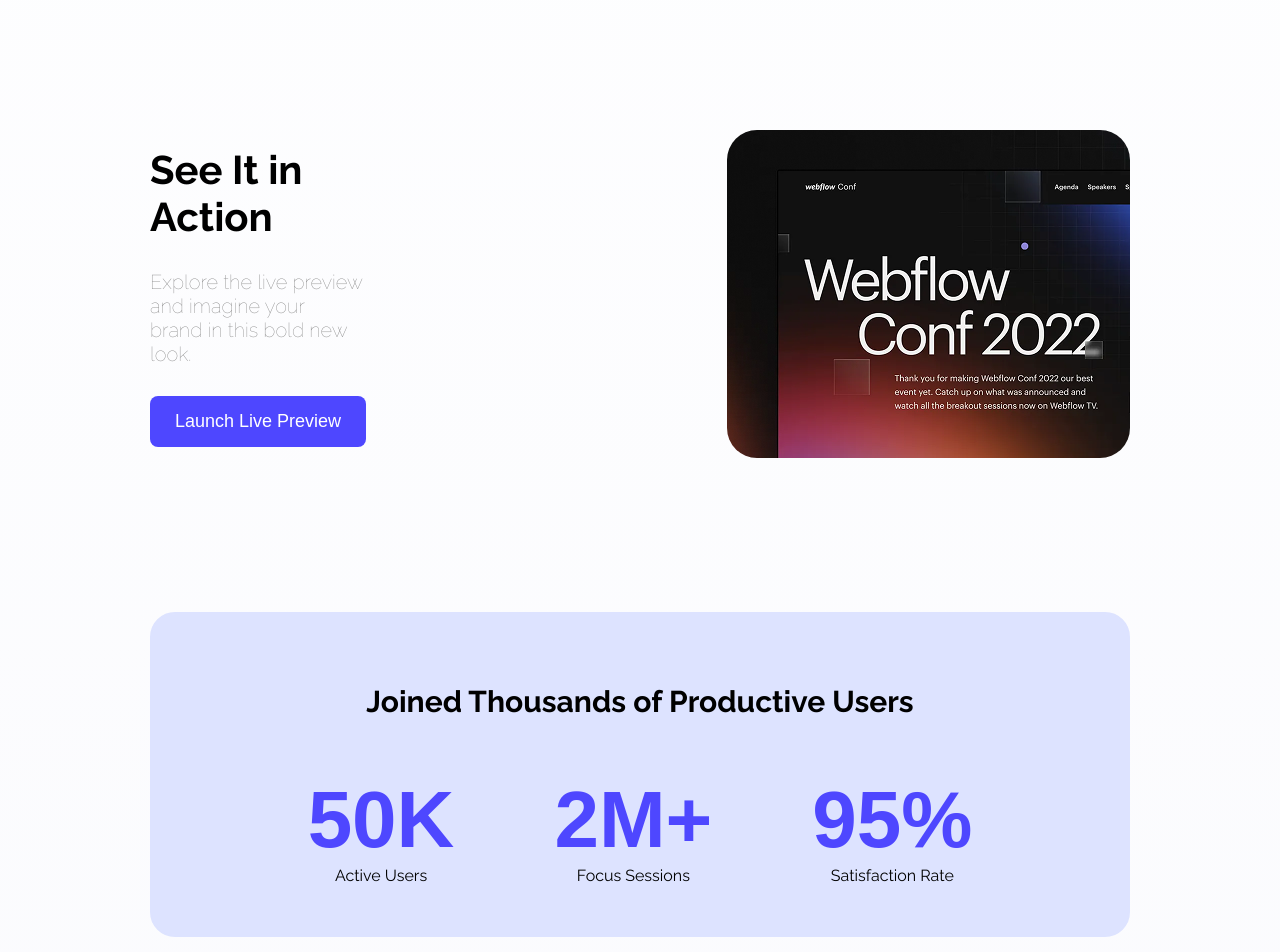
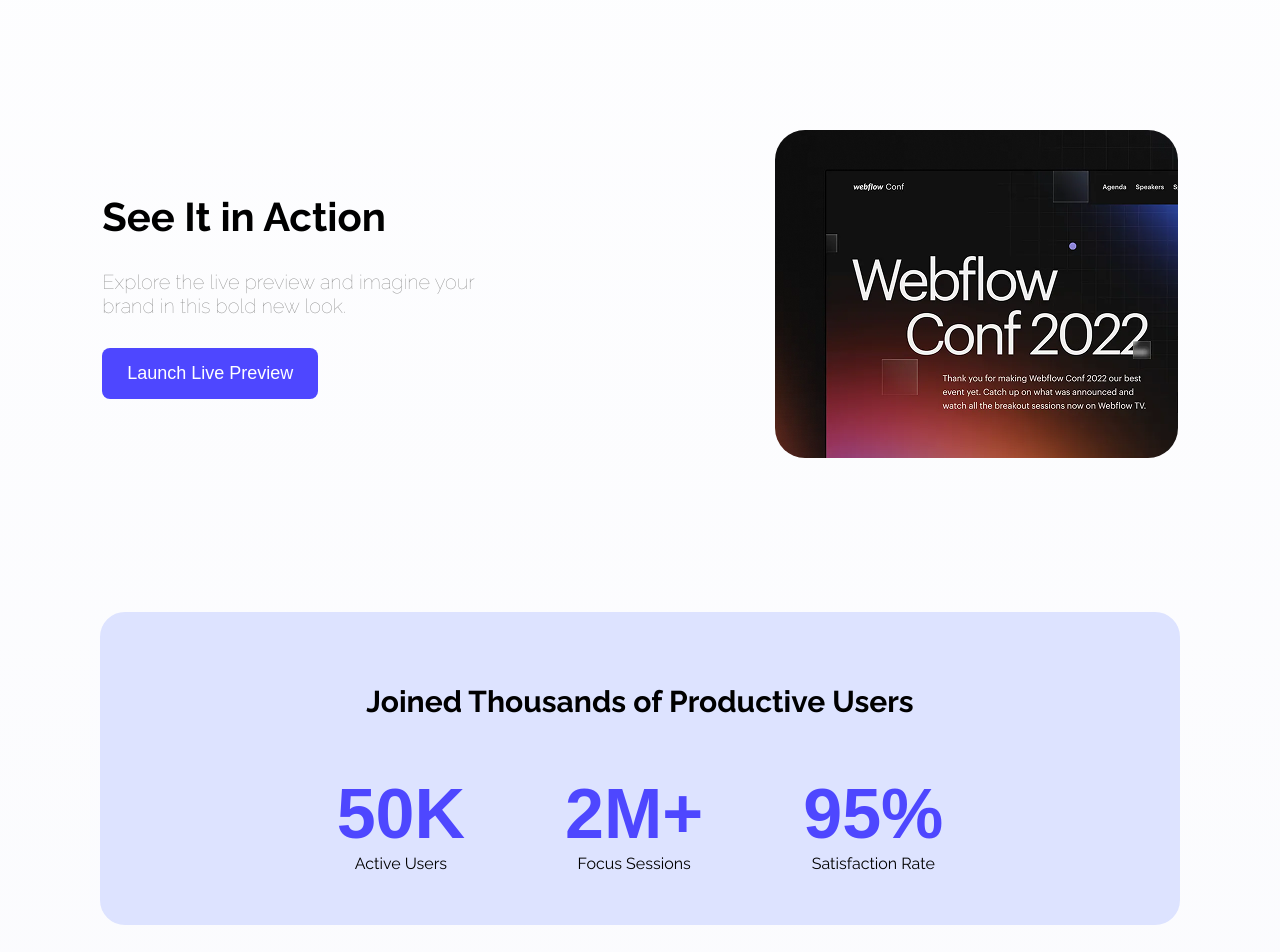
Before and after one commit to Debashis-Shuvo/PHero-A1, a plain HTML site: page index.html in a window 1280 px wide. Shown: the part 820-1772 px from the top of the page. Drawn offline with Linux system fonts and the light colour scheme.

Commit message:
Design changes - resized texts

```diff
--- a/styles.css
+++ b/styles.css
@@ -111,9 +111,10 @@
     display: flex;
     justify-content: center;
     align-items: center;
-    gap: 350px;
+    gap: 300px;
 
-    margin: 150px;
+    margin-top: 150px;
+    margin-bottom: 150px;
 }
 
 main .action-section h3 {
@@ -161,8 +162,8 @@
 
     padding: 50px 100px;
 
-    margin-left: 150px;
-    margin-right: 150px;
+    margin-left: 100px;
+    margin-right: 100px;
     margin-bottom: 200px;
 
     border: 2px solid #dde3ff;
@@ -192,7 +193,7 @@
 }
 
 main .statistics-section .stat-data .each-stat .number {
-    font-size: 80px;
+    font-size: 70px;
     color: #4E47FF;
     font-family: sans-serif;
     font-weight: 800;
@@ -269,8 +270,8 @@
     gap: 25px;
 
     margin-bottom: 200px;
-    margin-left: 200px;
-    margin-right: 200px;
+    margin-left: 100px;
+    margin-right: 100px;
     padding-top: 60px;
     padding-bottom: 70px;
 
```
